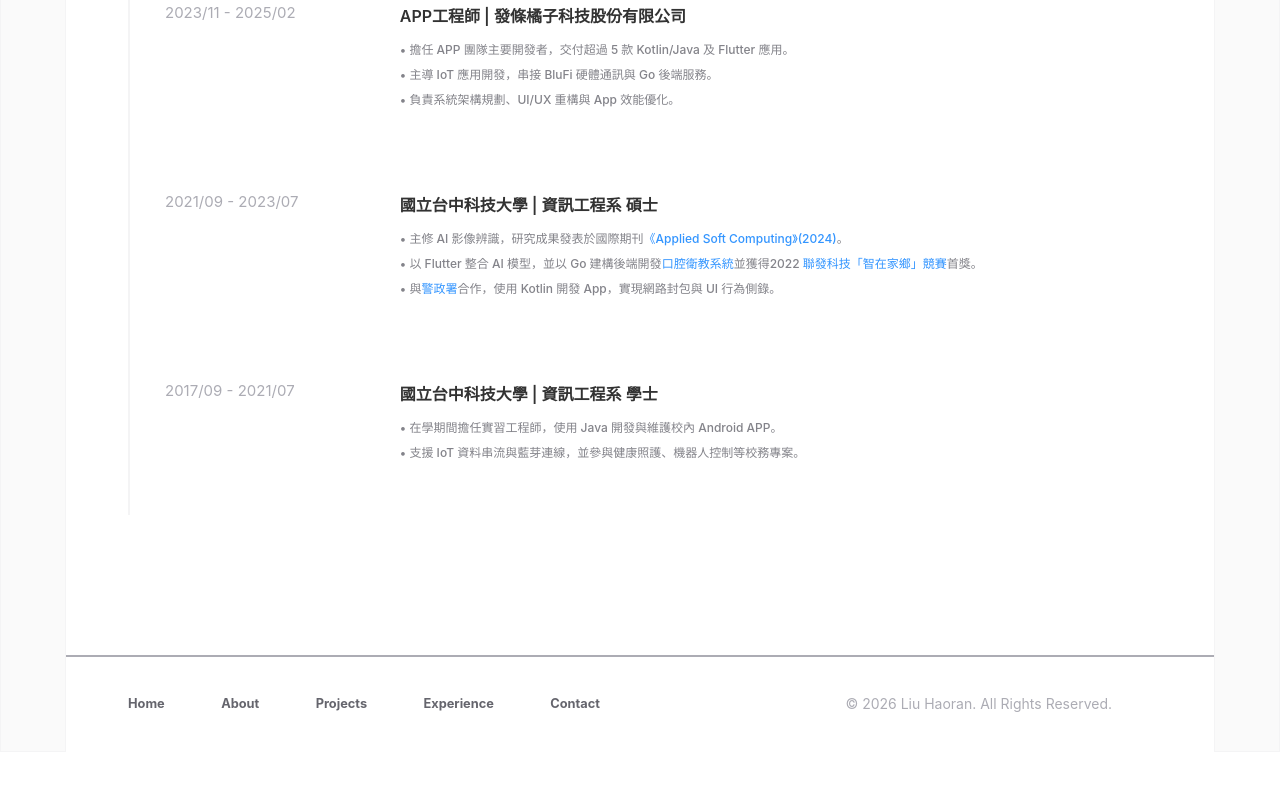
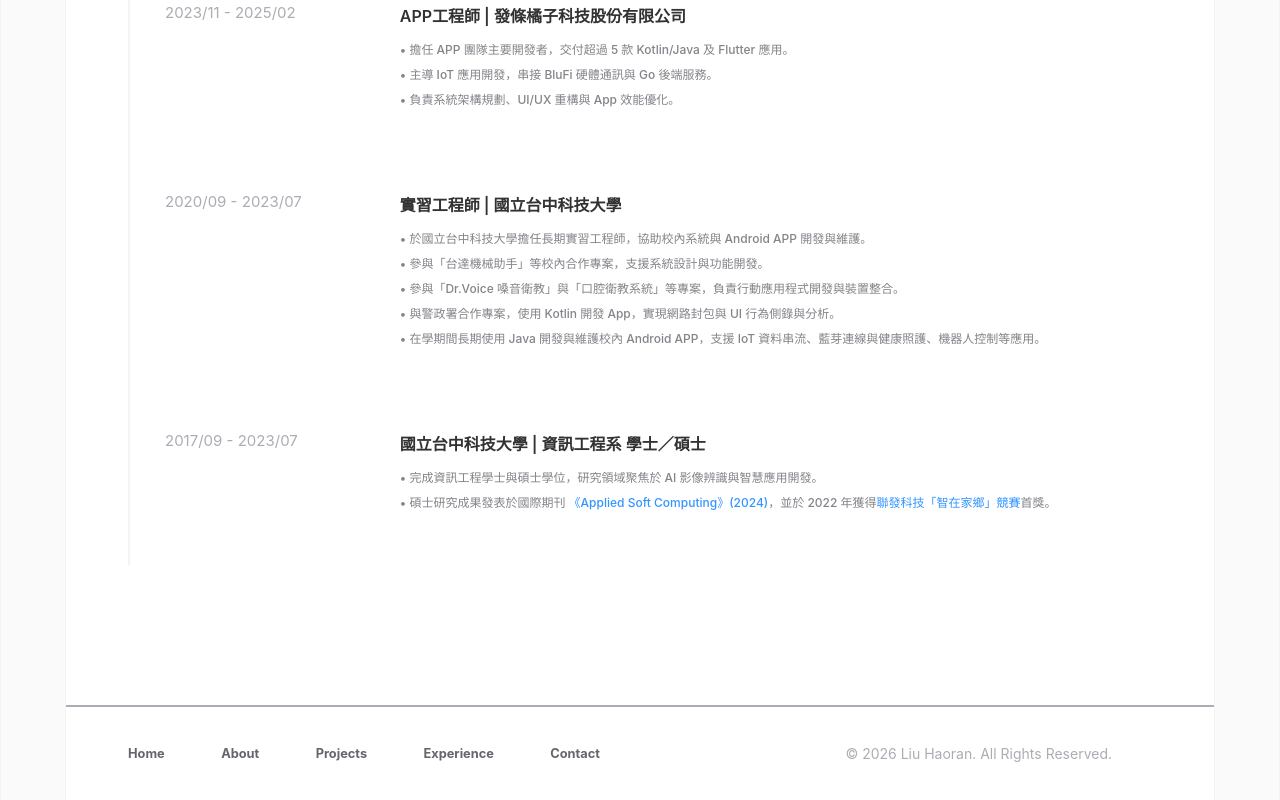
Before and after one commit to kevin880701/kevin880701.github.io, a React (Create React App) app: page /experience in a window 1280 px wide. Shown: the part 857-1657 px from the top of the page. Before the commit the page ends 1609 px from the top, so only its background shows below. Built offline with nearby package versions, Linux system fonts and the light colour scheme.

Commit message:
調整經歷

```diff
--- a/src/data/experience.js
+++ b/src/data/experience.js
@@ -52,45 +52,45 @@ const myExperience = [
         ]
     },
     {
-        type: "Education",
-        date: "2021/09 - 2023/07",
-        title: "國立台中科技大學 | 資訊工程系 碩士",
+        type: "Work",
+        date: "2020/09 - 2023/07",
+        title: "實習工程師 | 國立台中科技大學",
         description: [
             {
-                parts: [
-                    { type: "text", content: "主修 AI 影像辨識，研究成果發表於國際期刊" },
-                    { type: "link", content: "《Applied Soft Computing》(2024)", url: "https://www.sciencedirect.com/science/article/abs/pii/S1568494624007373" },
-                    { type: "text", content: "。" }
-                ]
+                text: "於國立台中科技大學擔任長期實習工程師，協助校內系統與 Android APP 開發與維護。"
             },
             {
-                parts: [
-                    { type: "text", content: "以 Flutter 整合 AI 模型，並以 Go 建構後端開發" },
-                    { type: "link", content: "口腔衛教系統", url: "https://example.com/oral-health-system" },
-                    { type: "text", content: "並獲得2022 " },
-                    { type: "link", content: "聯發科技「智在家鄉」競賽", url: "https://corp.mediatek.tw/corporate-social-responsibility/corporate-social-responsibility-news/two-winners-announced-for-genius-for-home" },
-                    { type: "text", content: "首獎。" }
-                ]
+                text: "參與「台達機械助手」等校內合作專案，支援系統設計與功能開發。"
             },
             {
-                parts: [
-                    { type: "text", content: "與" },
-                    { type: "link", content: "警政署", url: "https://www.npa.gov.tw/" },
-                    { type: "text", content: "合作，使用 Kotlin 開發 App，實現網路封包與 UI 行為側錄。" }
-                ]
+                text: "參與「Dr.Voice 嗓音衛教」與「口腔衛教系統」等專案，負責行動應用程式開發與裝置整合。"
+            },
+            {
+                text: "與警政署合作專案，使用 Kotlin 開發 App，實現網路封包與 UI 行為側錄與分析。"
+            },
+            {
+                text: "在學期間長期使用 Java 開發與維護校內 Android APP，支援 IoT 資料串流、藍芽連線與健康照護、機器人控制等應用。"
             }
         ]
     },
     {
         type: "Education",
-        date: "2017/09 - 2021/07",
-        title: "國立台中科技大學 | 資訊工程系 學士",
+        date: "2017/09 - 2023/07",
+        title: "國立台中科技大學 | 資訊工程系 學士／碩士",
         description: [
             {
-                text: "在學期間擔任實習工程師，使用 Java 開發與維護校內 Android APP。"
+                parts: [
+                    { type: "text", content: "完成資訊工程學士與碩士學位，研究領域聚焦於 AI 影像辨識與智慧應用開發。" }
+                ]
             },
             {
-                text: "支援 IoT 資料串流與藍芽連線，並參與健康照護、機器人控制等校務專案。"
+                parts: [
+                    { type: "text", content: "碩士研究成果發表於國際期刊 " },
+                    { type: "link", content: "《Applied Soft Computing》(2024)", url: "https://www.sciencedirect.com/science/article/abs/pii/S1568494624007373" },
+                    { type: "text", content: "，並於 2022 年獲得" },
+                    { type: "link", content: "聯發科技「智在家鄉」競賽", url: "https://corp.mediatek.tw/corporate-social-responsibility/corporate-social-responsibility-news/two-winners-announced-for-genius-for-home" },
+                    { type: "text", content: "首獎。" }
+                ]
             }
         ]
     }
```
